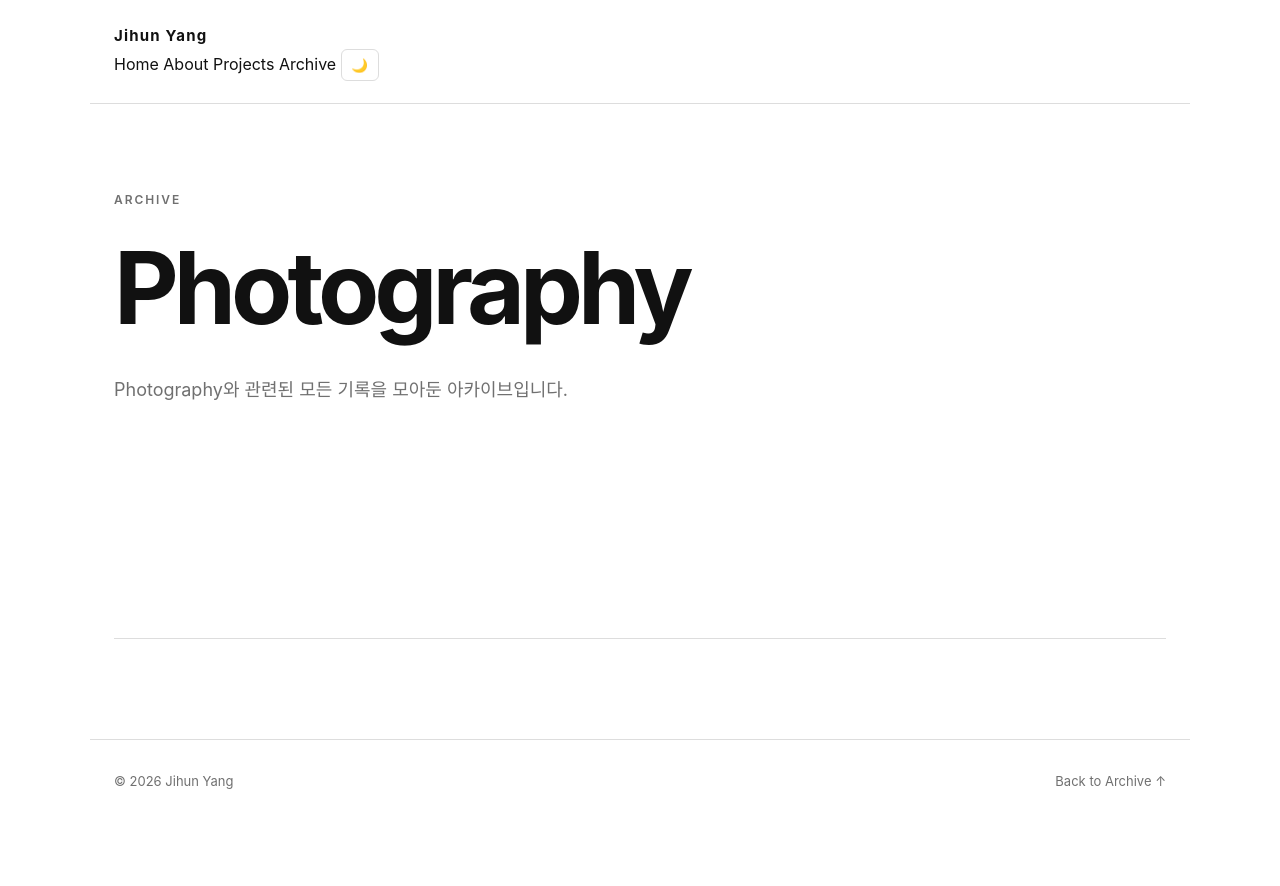
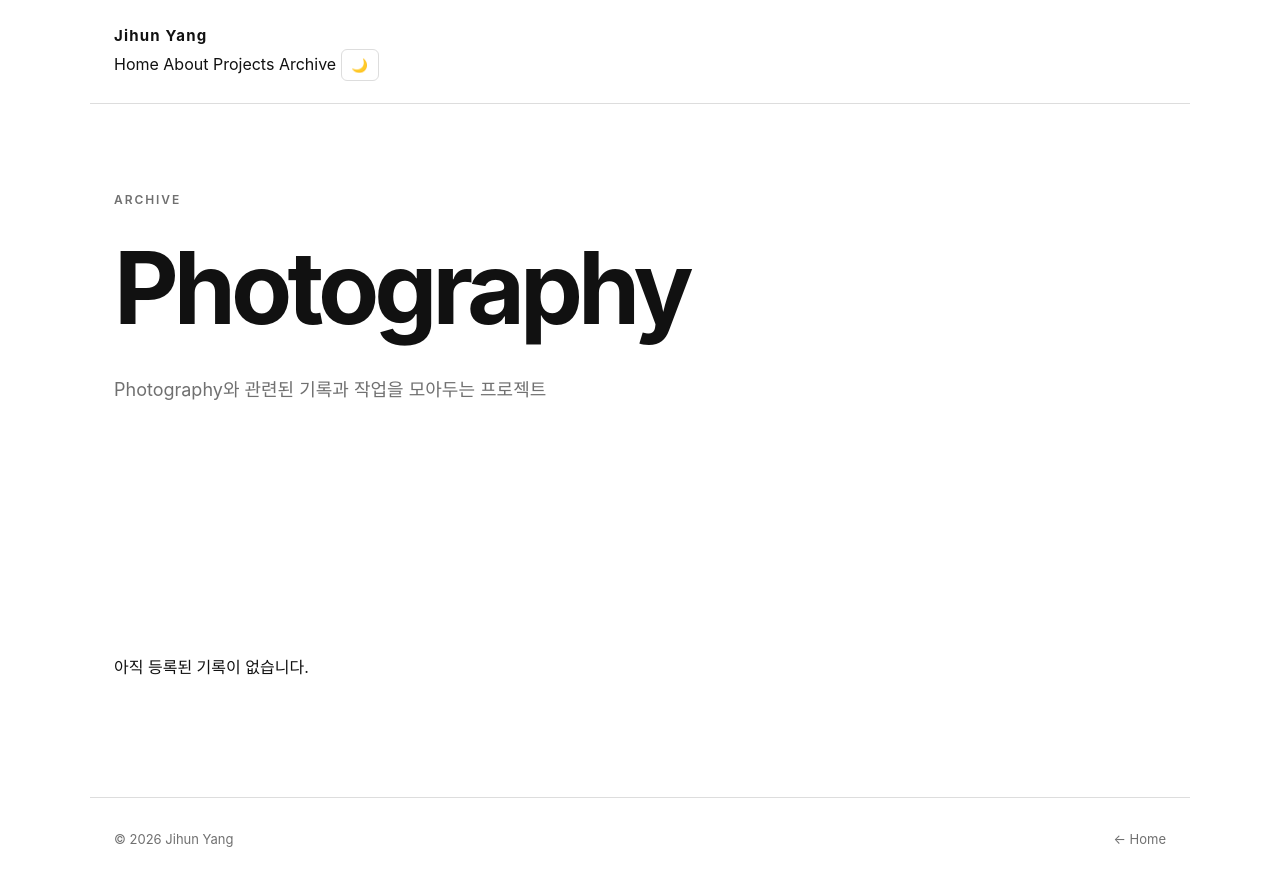
Before and after one commit to JihunYangKR/JihunYangKR.github.io, a Jekyll site: the page built from archive/photography/index.html, in a window 1280 px wide and 900 px high, scrolled down 141 px. Shown: the top 886 px of the window. Built offline with Jekyll 4.4.1, drawn with Linux system fonts in a browser that asks for light colours; before the commit the page ends 983 px from its top, so only the background shows below that.

Commit message:
refactor: use archive topic layout for photography

```diff
--- a/archive/photography/index.html
+++ b/archive/photography/index.html
@@ -1,70 +1,5 @@
 ---
-layout: default
+layout: archive-topic
 title: "Photography"
+taxonomy: photography
 ---
-
-<section class="hero">
-
-    <div class="container">
-
-        <p class="eyebrow">
-            ARCHIVE
-        </p>
-
-        <h1>
-            Photography
-        </h1>
-
-        <p class="hero-description">
-            Photography와 관련된 모든 기록을 모아둔 아카이브입니다.
-        </p>
-
-    </div>
-
-</section>
-
-
-<section>
-
-    <div class="container">
-
-        <div class="archive-list">
-
-            {% assign photography_posts = site.posts
-                | where_exp: "post", "post.categories contains 'photography'" %}
-
-            {% for post in photography_posts %}
-
-                <a
-                    href="{{ post.url | relative_url }}"
-                    class="archive-item">
-
-                    <div>
-
-                        <span class="archive-date">
-                            {{ post.date | date: "%Y-%m-%d" }}
-                        </span>
-
-                        <h3>
-                            {{ post.title }}
-                        </h3>
-
-                        <p>
-                            {{ post.excerpt
-                                | strip_html
-                                | truncate: 160 }}
-                        </p>
-
-                    </div>
-
-                    <span>→</span>
-
-                </a>
-
-            {% endfor %}
-
-        </div>
-
-    </div>
-
-</section>
```
